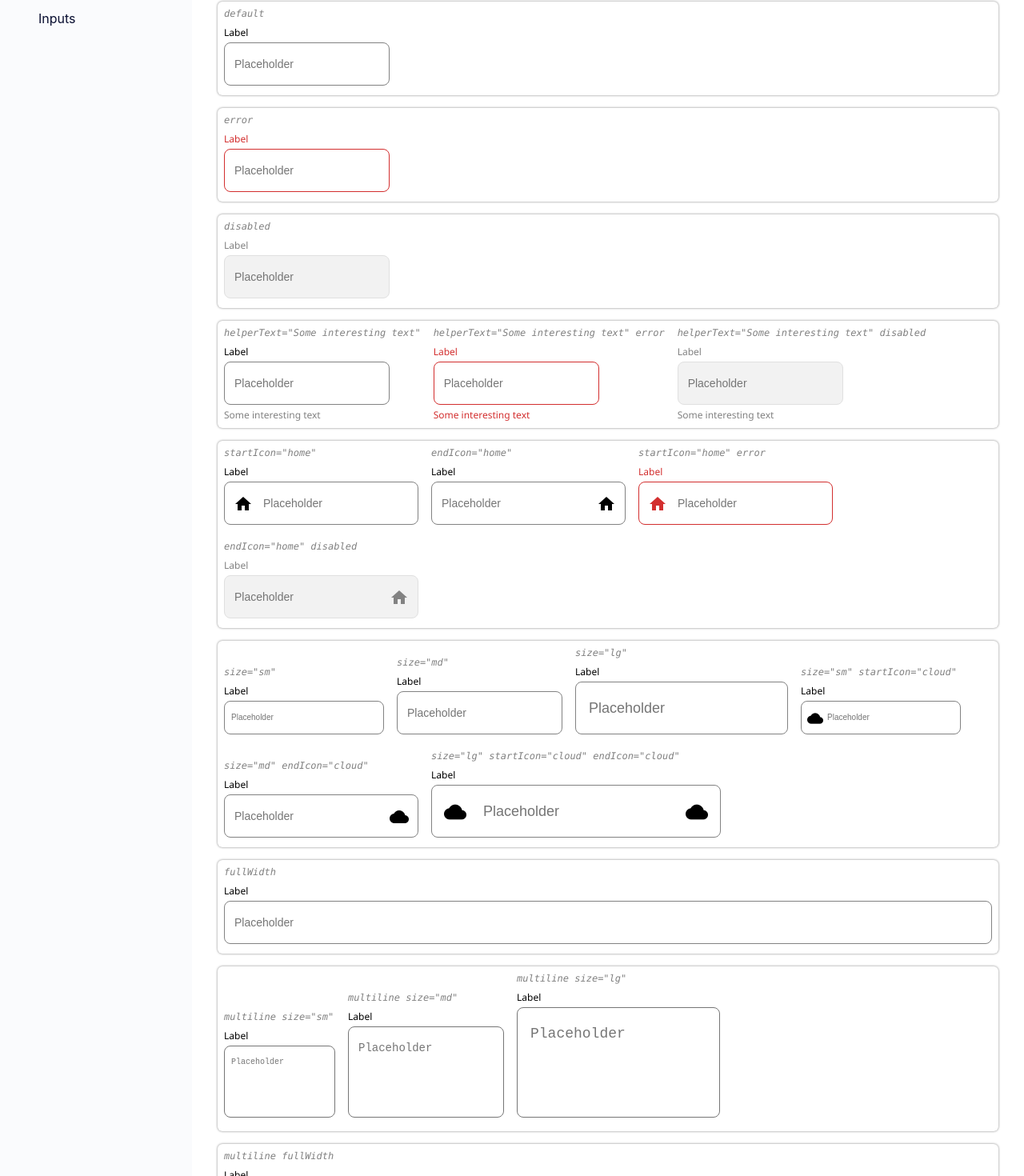
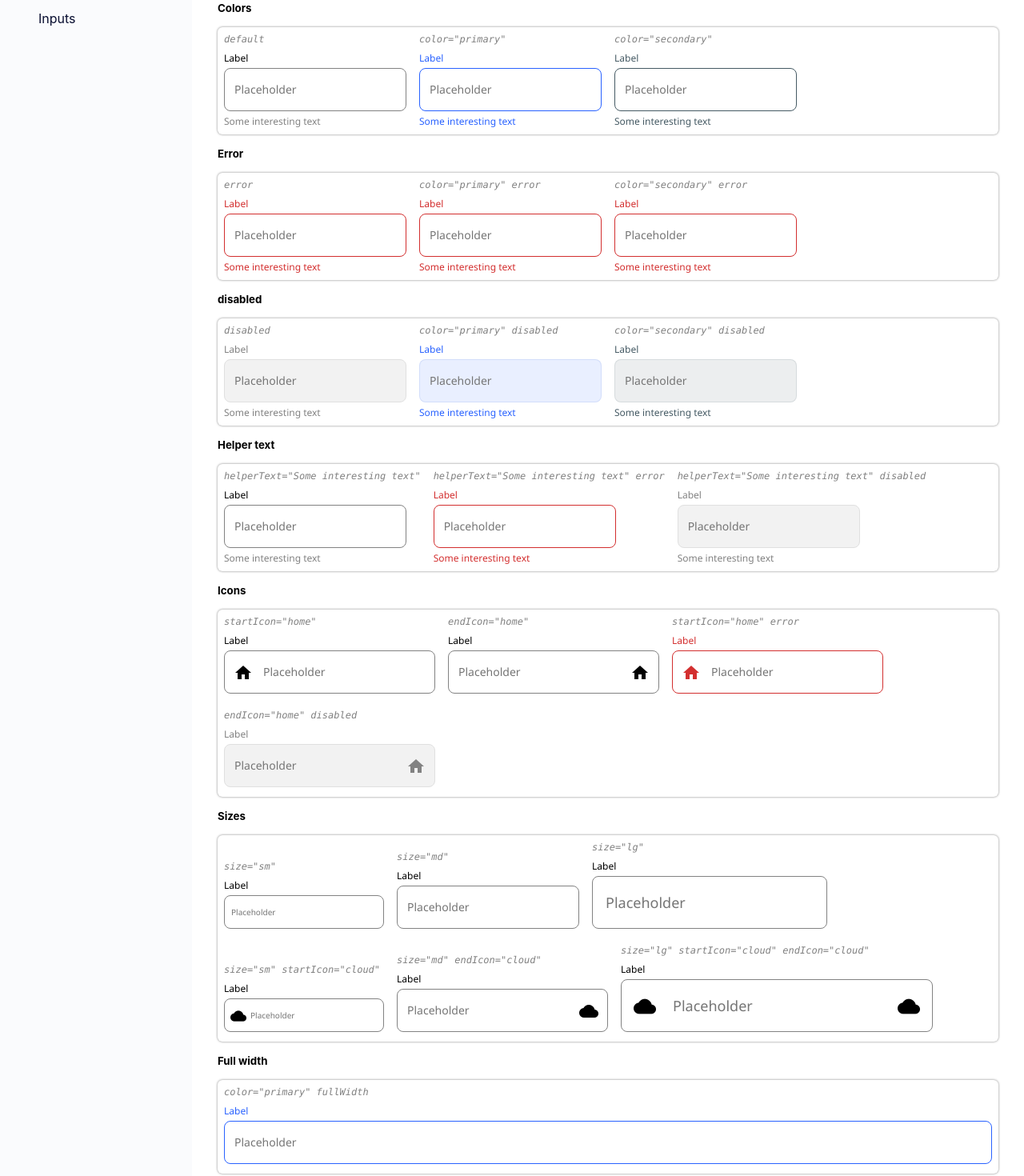
Before and after one commit to Drande/devchallenges-components, a React (Create React App) app: page /inputs in a window 1280 px wide. Shown: the part 85-1555 px from the top of the page at 80% size. Built offline with nearby package versions, Linux system fonts and the light colour scheme.

Commit message:
added theme colors for inputs

```diff
--- a/src/pages/ButtonsPage.tsx
+++ b/src/pages/ButtonsPage.tsx
@@ -16,9 +16,7 @@ const ButtonsPage: FunctionComponent<ButtonsPageProps> = () => {
     return (
         <div className="column g-2 p-4">
             <h1>Buttons</h1>
-
-            <h3>Variants</h3>
-            <h5>Default</h5>
+            <h5>Colors</h5>
             <div className="row g-2 flex-wrap section">
                 <div className="column g-1">
                     <span className="code">{'variant="default" color="default"'}</span>
--- a/src/pages/InputsPage.tsx
+++ b/src/pages/InputsPage.tsx
@@ -9,24 +9,52 @@ const InputsPage: FunctionComponent<InputsPageProps> = () => {
     return (
         <div className="column g-2 p-4">
             <h1>Inputs</h1>
+            <h5>Colors</h5>
             <div className="row g-2 flex-wrap section">
                 <div className="column g-1">
                     <span className="code">default</span>
-                    <Input></Input>
+                    <Input helperText="Some interesting text"></Input>
+                </div>
+                <div className="column g-1">
+                    <span className="code">color="primary"</span>
+                    <Input color="primary" helperText="Some interesting text"></Input>
+                </div>
+                <div className="column g-1">
+                    <span className="code">color="secondary"</span>
+                    <Input color="secondary" helperText="Some interesting text"></Input>
                 </div>
             </div>
+            <h5>Error</h5>
             <div className="row g-2 flex-wrap section">
                 <div className="column g-1">
                     <span className="code">error</span>
-                    <Input error></Input>
+                    <Input error helperText="Some interesting text"></Input>
+                </div>
+                <div className="column g-1">
+                    <span className="code">color="primary" error</span>
+                    <Input color="primary" error helperText="Some interesting text"></Input>
+                </div>
+                <div className="column g-1">
+                    <span className="code">color="secondary" error</span>
+                    <Input color="secondary" error helperText="Some interesting text"></Input>
                 </div>
             </div>
+            <h5>disabled</h5>
             <div className="row g-2 flex-wrap section">
                 <div className="column g-1">
                     <span className="code">disabled</span>
-                    <Input disabled></Input>
+                    <Input disabled helperText="Some interesting text"></Input>
+                </div>
+                <div className="column g-1">
+                    <span className="code">color="primary" disabled</span>
+                    <Input color="primary" disabled helperText="Some interesting text"></Input>
+                </div>
+                <div className="column g-1">
+                    <span className="code">color="secondary" disabled</span>
+                    <Input color="secondary" disabled helperText="Some interesting text"></Input>
                 </div>
             </div>
+            <h5>Helper text</h5>
             <div className="row g-2 flex-wrap section">
                 <div className="column g-1">
                     <span className="code">helperText="Some interesting text"</span>
@@ -41,6 +69,7 @@ const InputsPage: FunctionComponent<InputsPageProps> = () => {
                     <Input helperText="Some interesting text" disabled></Input>
                 </div>
             </div>
+            <h5>Icons</h5>
             <div className="row g-2 flex-wrap section">
                 <div className="column g-1">
                     <span className="code">startIcon="home"</span>
@@ -59,7 +88,7 @@ const InputsPage: FunctionComponent<InputsPageProps> = () => {
                     <Input endIcon="home" disabled></Input>
                 </div>
             </div>
-
+            <h5>Sizes</h5>
             <div className="row g-2 flex-wrap section align-items-end">
                 <div className="column g-1">
                     <span className="code">size="sm"</span>
@@ -87,14 +116,15 @@ const InputsPage: FunctionComponent<InputsPageProps> = () => {
                 </div>
             </div>
 
-
+            <h5>Full width</h5>
             <div className="row g-2 flex-wrap section align-items-end">
                 <div className="column g-1 w-full">
-                    <span className="code">fullWidth</span>
-                    <Input fullWidth></Input>
+                    <span className="code">color="primary" fullWidth</span>
+                    <Input color="primary" fullWidth></Input>
                 </div>
             </div>
 
+            <h5>Multiline</h5>
             <div className="row g-2 flex-wrap section align-items-end">
                 <div className="column g-1">
                     <span className="code">multiline size="sm"</span>
@@ -111,9 +141,20 @@ const InputsPage: FunctionComponent<InputsPageProps> = () => {
             </div>
 
             <div className="row g-2 flex-wrap section align-items-end">
+                <div className="column g-1">
+                    <span className="code">multiline error helperText="Some interesting text"</span>
+                    <Input multiline error helperText="Some interesting text"></Input>
+                </div>
+                <div className="column g-1">
+                    <span className="code">multiline disabled helperText="Some interesting text"</span>
+                    <Input multiline disabled helperText="Some interesting text"></Input>
+                </div>
+            </div>
+
+            <div className="row g-2 flex-wrap section align-items-end">
                 <div className="column g-1 w-full">
-                    <span className="code">multiline fullWidth</span>
-                    <Input multiline fullWidth></Input>
+                    <span className="code">color="primary" multiline fullWidth</span>
+                    <Input color="primary" multiline fullWidth></Input>
                 </div>
             </div>
         </div>
--- a/src/shared/components/button/Button.model.ts
+++ b/src/shared/components/button/Button.model.ts
@@ -1,6 +1,6 @@
 import { Icon } from "../../styles/models/icon";
 import { Sizes } from "../../styles/models/size";
-import { ThemeColor } from "../../styles/models/theme";
+import { AuxColors, ThemeColor } from "../../styles/models/theme";
 
 export interface ButtonProps extends Partial<React.HTMLAttributes<HTMLButtonElement>>  {
     variant?: ButtonVariant;
@@ -9,7 +9,7 @@ export interface ButtonProps extends Partial<React.HTMLAttributes<HTMLButtonElem
     startIcon?: Icon;
     endIcon?: Icon;
     size?: Sizes;
-    color?: ThemeColor;
+    color?: ThemeColor | AuxColors;
 }
 
 type ButtonVariant = "default" | "text" | "outlined";
--- a/src/shared/components/input/Input.model.ts
+++ b/src/shared/components/input/Input.model.ts
@@ -1,5 +1,6 @@
 import { Icon } from "../../styles/models/icon";
 import { Sizes } from "../../styles/models/size";
+import { ThemeColor } from "../../styles/models/theme";
 
 export interface InputProps extends Partial<React.HTMLAttributes<HTMLInputElement | HTMLTextAreaElement>>  {
     type?: string;
@@ -14,4 +15,5 @@ export interface InputProps extends Partial<React.HTMLAttributes<HTMLInputElemen
     fullWidth?: boolean;
     multiline?: boolean;
     rows?: number;
+    color?: ThemeColor;
 }
--- a/src/shared/components/input/Input.scss
+++ b/src/shared/components/input/Input.scss
@@ -7,12 +7,43 @@
     .end { right: $px; & ~ input { padding-right: 4*$px; } }
 }
 
+@mixin input-theme($name, $color, $text, $hover, $disabled) {
+    &.#{$name} {
+        &.disabled {
+            color: rgb(var($text));
+            label, .helper-text {
+                color: rgb(var($color));
+            }
+            input, textarea {
+                &:disabled {
+                    background-color: rgba(var($disabled), 0.1);
+                    border: 1px solid rgba(var($hover), 0.1);
+                    &:hover, &:focus, &:focus-visible {
+                        outline: none;
+                        border: 1px solid rgba(var($hover), 0.1);
+                    }
+                }
+            }
+        }
+        label, .helper-text {
+            color: rgb(var($color));
+        }
+        input, textarea {
+            color: rgb(var($text));
+            border: 1px solid rgb(var($color));
+            &:hover, &:focus, &:focus-visible {
+                outline: none;
+                border: 1px solid rgb(var($hover));
+            }
+        }
+    }
+}
+
 .input-wrapper {
-    textarea {
-        border-radius: 8px;
-        resize: none;
-        overflow: hidden;
-    }
+    /* Colors */
+    @include input-theme("primary", --color-primary, --color-gray-3, --color-primary-hover, --color-primary);
+    @include input-theme("secondary", --color-secondary, --color-gray-3, --color-secondary-hover, --color-secondary);
+
     /* Adjust width to 100% */
     &.expanded {
         width: 100%;
@@ -40,13 +71,14 @@
     &.md { @include input-size(14px, 20px, 16px, 12px) }
     &.lg { @include input-size(18px, 24px, 20px, 16px) }
 
-    input {
-        display: inline;
-        min-width: 200px;
-        width: min-content;
-        height: min-content;
+    textarea {
+        resize: none;
+        overflow: hidden;
+    }
+    input, textarea {
+        outline: none;
+        font-family: inherit;
         border-radius: 8px;
-        padding: 16px 12px;
         font-size: inherit;
         line-height: inherit;
         font-weight: 500;
@@ -56,6 +88,13 @@
             outline: none;
             border: 1px solid #333333;
         }
+        display: inline;
+        padding: 16px 12px;
+    }
+    input {
+        min-width: 200px;
+        width: min-content;
+        height: min-content;
     }
     label {
         display: block;
@@ -71,14 +110,14 @@
     /* Invalid state */
     &.invalid {
         color: rgb(var(--color-danger));
-        input {
+        input, textarea {
             border: 1px solid rgb(var(--color-danger));
             &:hover, &:focus, &:focus-visible {
                 outline: none;
-                border: 1px solid rgb(var(--color-danger));
+                border: 1px solid rgb(var(--color-danger-hover));
             }
         }
-        .helper-text {
+        label, .helper-text {
             color: rgb(var(--color-danger));
         }
     }
@@ -90,7 +129,7 @@
         label, .helper-text {
             color: #828282;
         }
-        input {
+        input, textarea {
             &:disabled {
                 background: #F2F2F2;
                 border: 1px solid #E0E0E0;
--- a/src/shared/components/input/Input.tsx
+++ b/src/shared/components/input/Input.tsx
@@ -2,7 +2,7 @@ import React from "react";
 import './Input.scss';
 import { InputProps } from "./Input.model";
 
-const Input = ({ label="Label", helperText, type="text", placeholder="Placeholder", error, disabled, startIcon, endIcon, size="md", fullWidth, multiline, rows=4, ...props }: React.PropsWithChildren<InputProps>) => {
+const Input = ({ color, label="Label", helperText, type="text", placeholder="Placeholder", error, disabled, startIcon, endIcon, size="md", fullWidth, multiline, rows=4, ...props }: React.PropsWithChildren<InputProps>) => {
     const isInvalid: boolean = error!==undefined && error!==false;
     const isDisabled: boolean = disabled!==undefined && disabled!==false;
     const finalClassname = [
@@ -11,6 +11,7 @@ const Input = ({ label="Label", helperText, type="text", placeholder="Placeholde
         isDisabled ? "disabled" : undefined,
         fullWidth ? "expanded" : undefined,
         size,
+        color
     ].filter(c => c).join(" ");
     let inputElement;
     let startIconElement;
--- a/src/shared/styles/models/theme.ts
+++ b/src/shared/styles/models/theme.ts
@@ -1 +1,3 @@
-export type ThemeColor = "default" | "primary" | "secondary" | "danger";
+export type ThemeColor =  "primary" | "secondary";
+
+export type AuxColors = "default" | "danger";
--- a/src/shared/styles/themes/light.scss
+++ b/src/shared/styles/themes/light.scss
@@ -11,4 +11,5 @@
     --color-primary-text:255, 255, 255;
     --color-secondary-text:255, 255, 255;
     --color-danger-text:255, 255, 255;
+    --color-gray-3: 130, 130, 130;
 }
```
